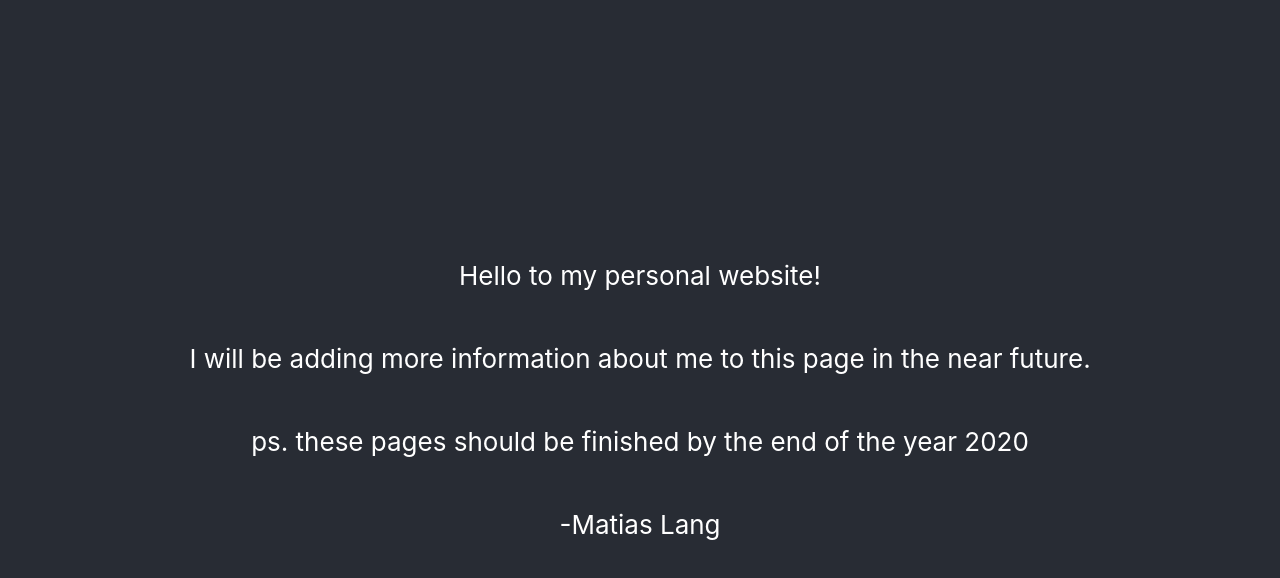
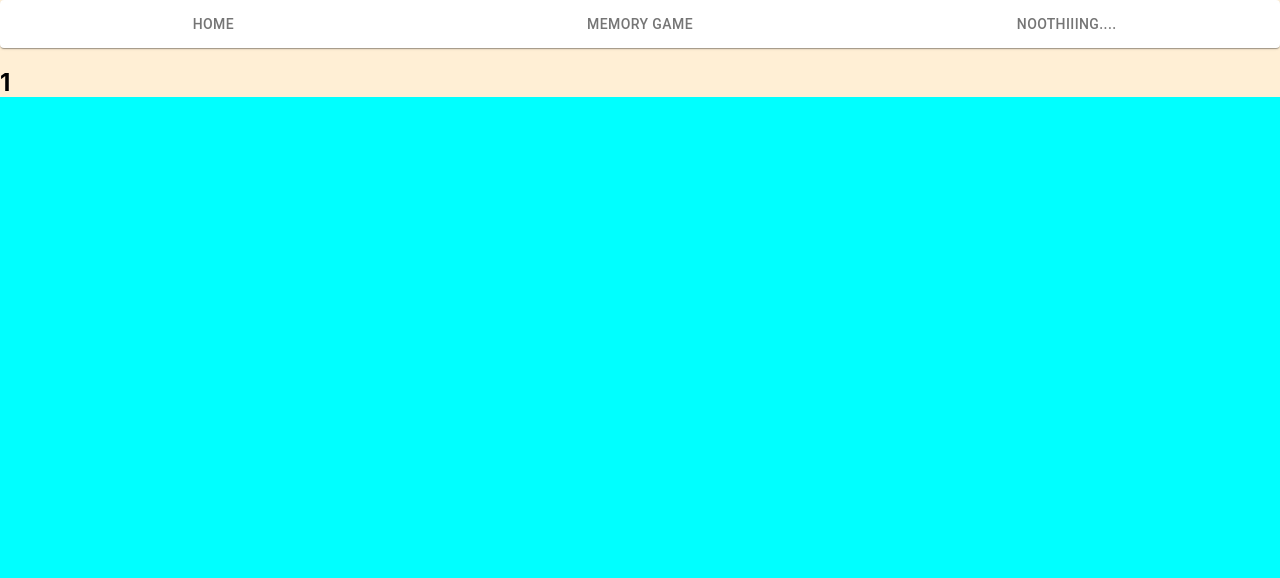
Before and after one commit to matiaslang/personalwebsite, a React (Create React App) app: page / in a window 1280 px wide. Shown: the top 578 px of the page. Built offline with nearby package versions, Linux system fonts and the light colour scheme.

Commit message:
first version of routing done

```diff
--- a/package.json
+++ b/package.json
@@ -3,17 +3,20 @@
   "version": "0.1.0",
   "private": true,
   "dependencies": {
+    "@material-ui/core": "^4.11.4",
     "@testing-library/jest-dom": "^5.11.6",
     "@testing-library/react": "^11.2.2",
     "@testing-library/user-event": "^12.2.2",
     "nodemon": "^2.0.6",
     "react": "^17.0.1",
     "react-dom": "^17.0.1",
+    "react-router-dom": "^5.2.0",
     "react-scripts": "4.0.0",
+    "styled-components": "^5.3.0",
     "web-vitals": "^0.2.4"
   },
   "scripts": {
-    "run" : "nodemon react-scripts start",
+    "run": "nodemon react-scripts start",
     "start": "react-scripts start",
     "build": "react-scripts build",
     "test": "react-scripts test",
--- a/src/App.css
+++ b/src/App.css
@@ -1,5 +1,11 @@
 .App {
   text-align: center;
+  background-color: aqua;
+}
+
+body{
+  background-color: aqua;
+
 }
 
 .App-logo {
@@ -32,6 +38,7 @@
   from {
     transform: rotate(0deg);
   }
+
   to {
     transform: rotate(360deg);
   }
--- a/src/App.js
+++ b/src/App.js
@@ -1,33 +1,137 @@
-import logo from './logo.svg';
-import './App.css';
+import React, { Fragment } from 'react'
+import styled from 'styled-components'
+import {
+  BrowserRouter as Router,
+  Switch,
+  Route,
+  Link,
+  useRouteMatch,
+  useParams,
+  useHistory,
+  Redirect,
+  withRouter,
+  BrowserRouter,
+} from 'react-router-dom'
+import './App.css'
+import Tabs from '@material-ui/core/Tabs'
+import Tab from '@material-ui/core/Tab'
+import Paper from '@material-ui/core/Paper'
 
-const Timer = () => {
-  let year = new Date().getFullYear();
+const menuButton = styled.button``
+const Wrapper = styled.section`
+  background-color: papayawhip;
+`
 
-  return(
+const App = () => {
+  const allTabs = ['/', '/memorygame', '/nothing']
+  let history = useHistory()
+  const handleChange = (event, value) => {
+    console.log('Redirecting to:')
+    console.log(value)
+    return
+  }
+
+  return (
     <div>
-    <p>
-      ps. these pages should be finished by the end of the year {year}
-    </p>
+      <BrowserRouter>
+        <Wrapper>
+          <Route
+            path='/'
+            render={({ location }) => (
+              <Fragment>
+                <Paper className={'ClassName'}>
+                  <Tabs
+                    value={location.pathname}
+                    indicatorColor='secondary'
+                    variant='fullWidth'
+                    textColor='primary'
+                    centered
+                  >
+                    <Tab
+                      label='Home'
+                      value='/home'
+                      component={Link}
+                      to={allTabs[0]}
+                    />
+                    <Tab
+                      label='Memory Game'
+                      value='/memorygame'
+                      component={Link}
+                      to={allTabs[1]}
+                    />
+                    <Tab
+                      label='Noothiiing....'
+                      value='/nothing'
+                      disableRipple
+                      component={Link}
+                      to={allTabs[2]}
+                    />
+                  </Tabs>
+                </Paper>
+
+                <Switch>
+                  <Route path={allTabs[0]}>
+                    <About />
+                  </Route>
+                  <Route path={allTabs[1]}>
+                    <Topics />
+                  </Route>
+                  <Route path={allTabs[2]}>
+                    <Home />
+                  </Route>
+                </Switch>
+              </Fragment>
+            )}
+          />
+        </Wrapper>
+      </BrowserRouter>
     </div>
   )
 }
 
-function App() {
-  return (
-    <div className="App">
-      <header className="App-header">
-        <p>
-          Hello to my personal website!
-        </p>
-        <p>
-          I will be adding more information about me to this page in the near future.
-        </p>
-        <Timer/>
-        <p>-Matias Lang</p>
-      </header>
-    </div>
-  );
+function Home() {
+  return <h2>Home</h2>
 }
 
-export default App;
+function About() {
+  return <h2>1</h2>
+}
+
+function Topics() {
+  let match = useRouteMatch()
+
+  return (
+    <div>
+      <h2>Topics</h2>
+
+      <ul>
+        <li>
+          <Link to={`${match.url}/components`}>Components</Link>
+        </li>
+        <li>
+          <Link to={`${match.url}/props-v-state`}>Props v. State</Link>
+        </li>
+      </ul>
+
+      {/* The Topics page has its own <Switch> with more routes
+          that build on the /topics URL path. You can think of the
+          2nd <Route> here as an "index" page for all topics, or
+          the page that is shown when no topic is selected */}
+      <Switch>
+        <Route path={`${match.path}/:topicId`}>
+          <Topic />
+        </Route>
+        <Route path={match.path}>
+          <h3>Please select a topic.</h3>
+        </Route>
+      </Switch>
+    </div>
+  )
+}
+
+function Topic() {
+  let { topicId } = useParams()
+  return <h3>Requested topic ID: {topicId}</h3>
+}
+
+export default App
```
Also changed, not shown: 1 other file (tests, documents, lock files or other folders).
